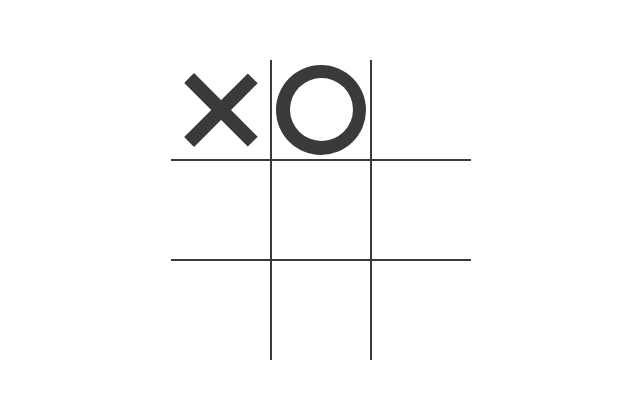
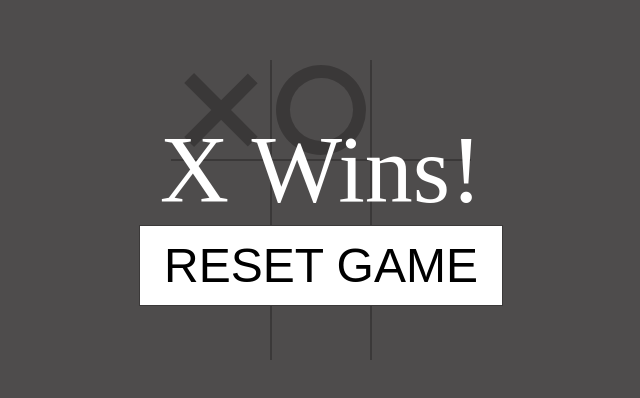
Before and after one commit to IrynaKysil/tic-tac-toe, a plain HTML site: page index.html in a window 1280 px wide. Shown: the part 190-588 px from the top of the page, without its empty margins (319-959 px from the left). Drawn offline with Linux system fonts and the light colour scheme.

Commit message:
Add winning message and button

```diff
--- a/index.html
+++ b/index.html
@@ -20,5 +20,9 @@
     <div class="cell" data-cell></div>
     <div class="cell" data-cell></div>
   </div>
+  <div class="winning-msg show" id="winningMsg">
+    <div data-winning-msg-text>X Wins!</div>
+    <button id="resetButton">RESET GAME</button>
+  </div>
 </body>
 </html>
--- a/styles.css
+++ b/styles.css
@@ -112,3 +112,37 @@ body {
 .board.o .cell:not(.x):not(.o):hover::before{
   background-color: rgb(211, 210, 210);
 }
+
+/* WINNING MESSAGE AND BUTTON */
+.winning-msg {
+  position: fixed;
+  display: none;
+  justify-content: center;
+  align-items: center;
+  top: 0;
+  left: 0;
+  right: 0;
+  bottom: 0;
+  background-color: rgba(59, 57, 57, .9);
+  color: white;
+  font-size: 6rem;
+  flex-direction: column;
+}
+
+.winning-msg button {
+  font-size: 3rem;
+  background-color: white;
+  border: 1px solid rgb(59, 57, 57);
+  padding: .25em .5em;
+  cursor: pointer;
+}
+
+.winning-msg button:hover {
+  background-color: rgb(59, 57, 57);
+  color: white;
+  border-color: white;
+}
+
+.winning-msg.show {
+  display: flex;
+}
```
